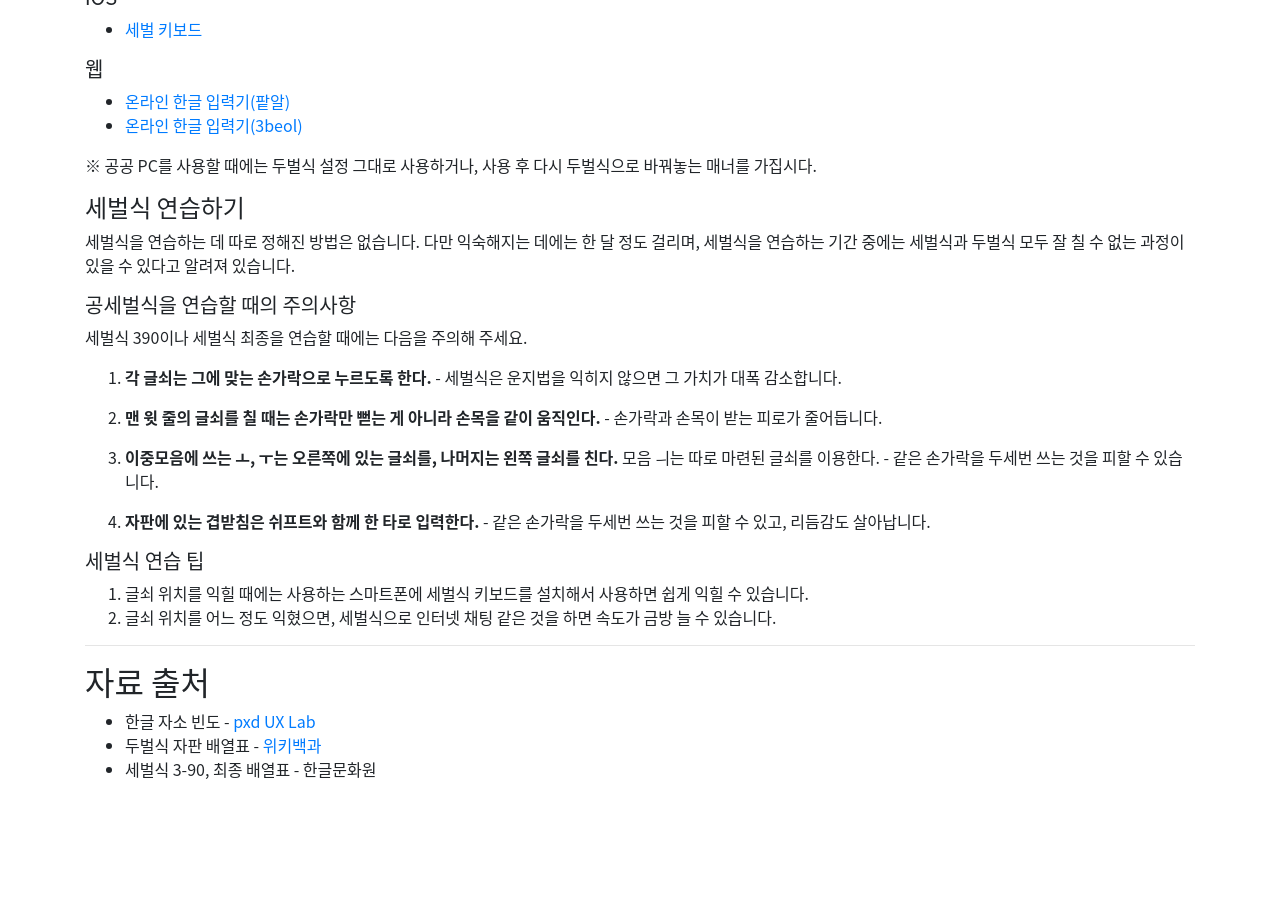
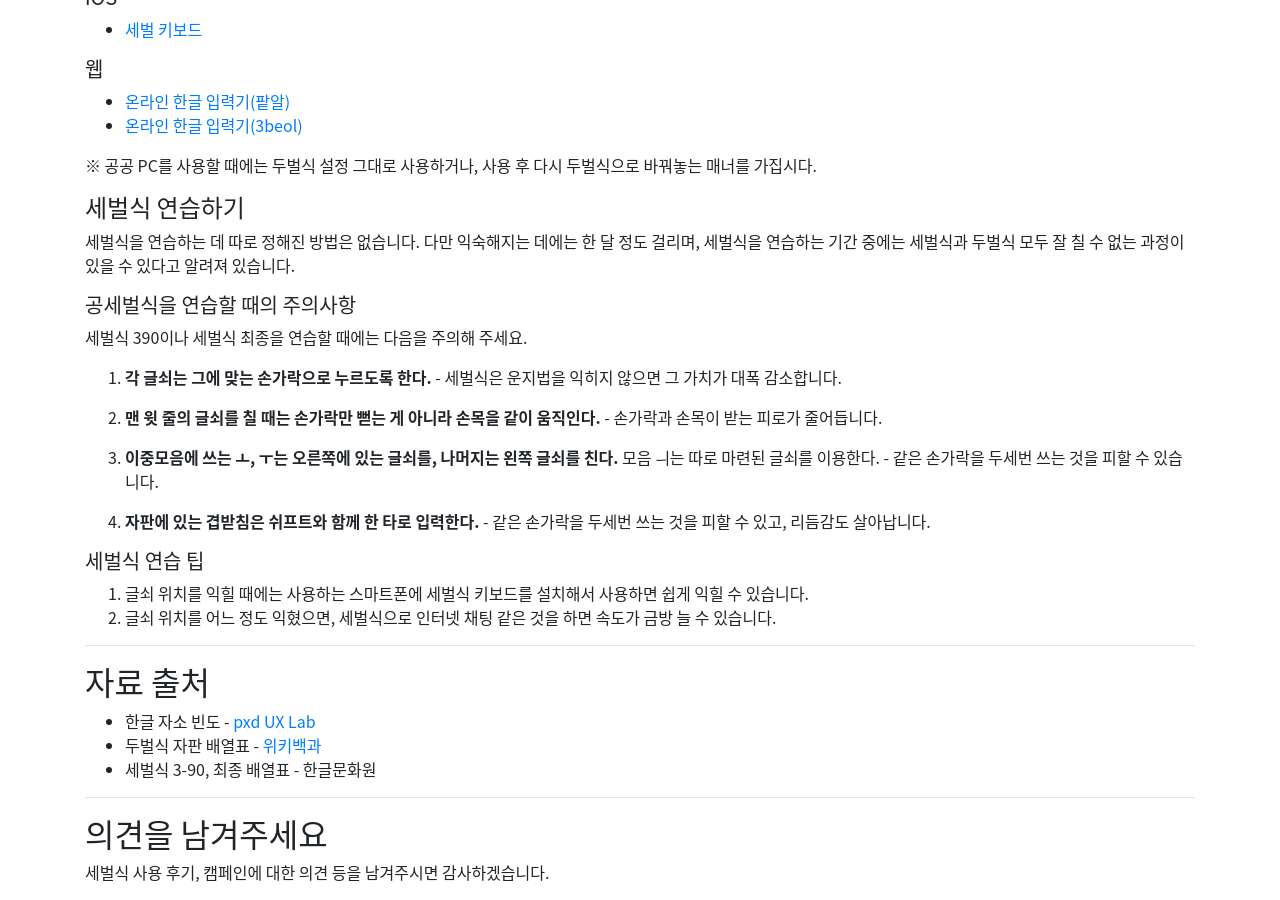
Before and after one commit to Sebeolsik/Sebeolsik.github.io, a Jekyll site: the page built from index.md, in a window 1280 px wide and 900 px high, scrolled down 5854 px. Built offline with Jekyll 4.4.1, drawn with Linux system fonts in a browser that asks for light colours; comment, search, counter and statistics services are not loaded; our own code applies the rules of GitHub Pages for plain Markdown files; before the commit the page ends 6651 px from its top, so only the background shows below that.

Commit message:
Add disqus thread.

```diff
--- /dev/null
+++ b/_includes/disqus.html
@@ -0,0 +1,9 @@
+<div id="disqus_thread"></div>
+<script>
+(function() { // DON'T EDIT BELOW THIS LINE
+	var d = document, s = d.createElement('script');
+	s.src = '//sebeolsik.disqus.com/embed.js';
+	s.setAttribute('data-timestamp', +new Date());
+	(d.head || d.body).appendChild(s);
+})();
+</script>
--- a/_layouts/default-navbar.html
+++ b/_layouts/default-navbar.html
@@ -18,4 +18,5 @@
 </nav>
 <div class="container" style="margin-top: 50px;">
 	{{ content }}
+	{% include disqus.html %}
 </div>
--- a/index.md
+++ b/index.md
@@ -1,6 +1,6 @@
 ---
 layout: default-navbar
-navbar: ["세벌식이란", "세벌식이 좋은 이유", "세벌식을 씁시다", "세벌식에 관한 오해와 사실들", "나에게 맞는 세벌식 찾기", "세벌식을 쓰는 방법"]
+navbar: ["세벌식이란", "세벌식이 좋은 이유", "세벌식을 씁시다", "세벌식에 관한 오해와 사실들", "나에게 맞는 세벌식 찾기", "세벌식을 쓰는 방법", "의견을 남겨주세요"]
 ---
 
 ## 세벌식이란?
@@ -173,3 +173,8 @@
 * 한글 자소 빈도 - [pxd UX Lab](http://story.pxd.co.kr/958)
 * 두벌식 자판 배열표 - [위키백과](https://ko.wikipedia.org/wiki/%EB%91%90%EB%B2%8C%EC%8B%9D_%EC%9E%90%ED%8C%90#/media/File:2set.png)
 * 세벌식 3-90, 최종 배열표 - 한글문화원
+
+-----
+
+## 의견을 남겨주세요
+세벌식 사용 후기, 캠페인에 대한 의견 등을 남겨주시면 감사하겠습니다.
```
